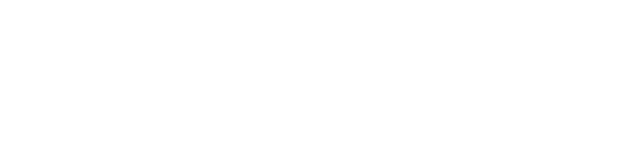
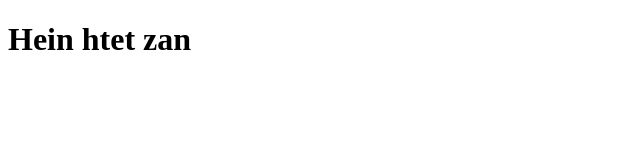
Before and after one commit to kophyokophyo/pj2, a plain HTML site: page index.html in a window 1280 px wide. Shown: the whole page, without its empty margins (0-640 px from the left). Drawn offline with Linux system fonts and the light colour scheme.

Commit message:
update dev

```diff
--- a/index.html
+++ b/index.html
@@ -8,7 +8,7 @@
 </head>
 <body>
 
-
+    <h1>Hein htet zan</h1>
 
 </body>
 </html>
```
